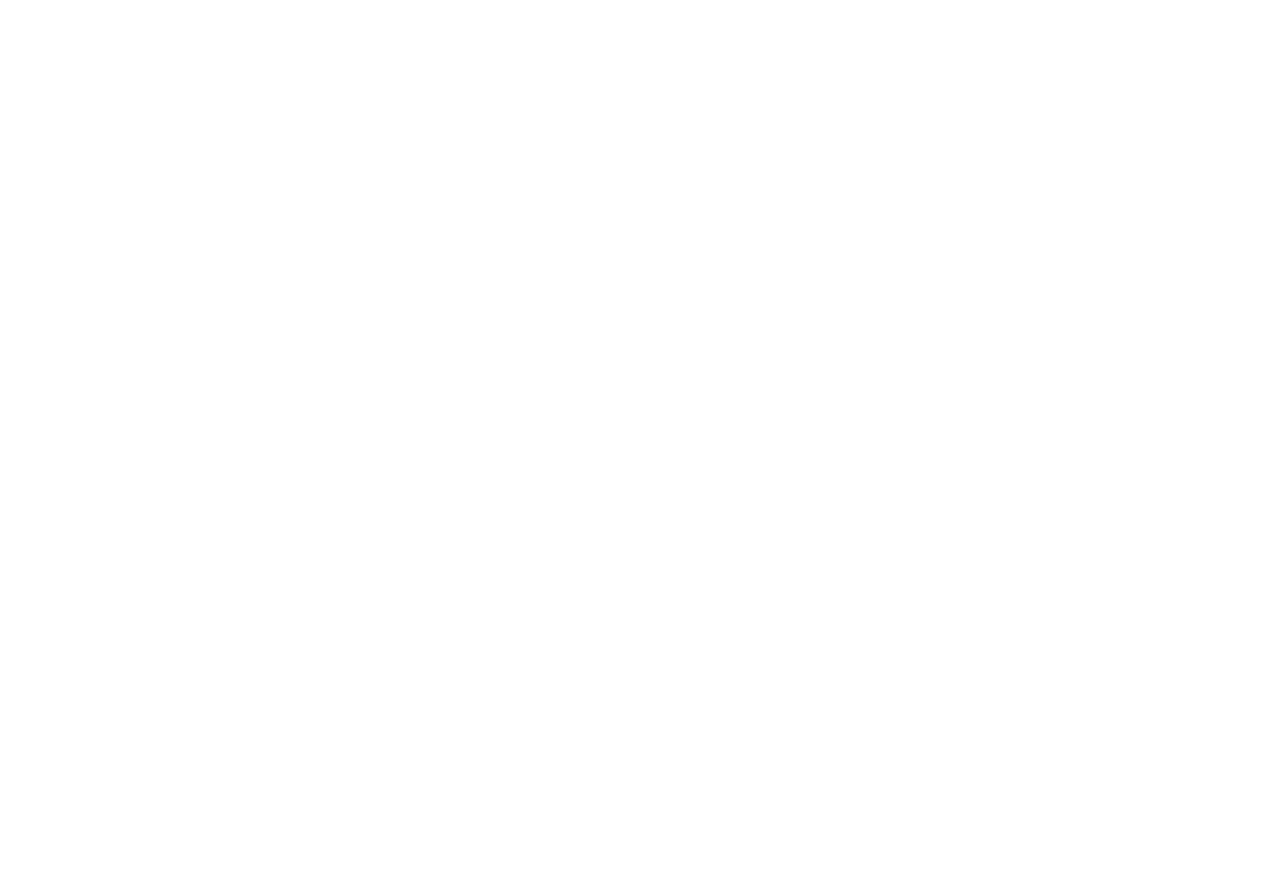
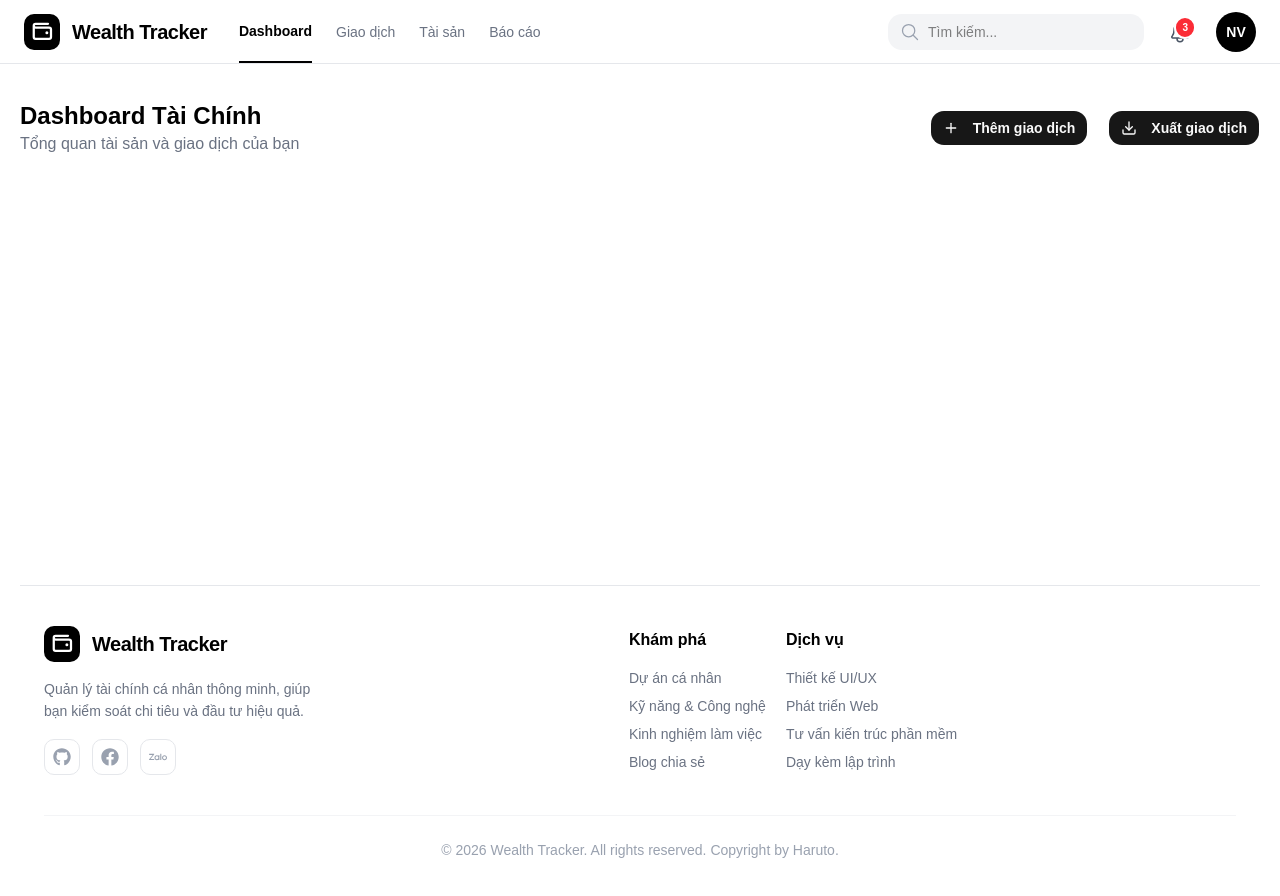
Before and after one commit to Haruto2804/WealthTracker, a React (Vite) app: page /dashboard in a window 1280 px wide. Before the commit this address had no page. Shown: the top 896 px of the page. Before the commit the page ends 800 px from the top, so only its background shows below. Built offline with nearby package versions, Linux system fonts and the light colour scheme.

Commit message:
feat (HeaderDashboard): - Use shadcn UI for buttons. _ Create reusable component AppButton with Shadcn UI for custom

```diff
--- a/src/App.jsx
+++ b/src/App.jsx
@@ -2,6 +2,7 @@
 import { Routes,Route } from 'react-router-dom'
 import Layout from './layouts/Layout'
 import './App.css'
+import Dashboard from './pages/DashboardPage/Dashboard'
 
 function App() {
 
@@ -9,6 +10,7 @@
     <Routes>
       {/* Layout bọc ngoài cùng làm Route cha */}
       <Route path="/" element={<Layout />}>
+        <Route path="/dashboard" element = {<Dashboard />}/>
       </Route>
     </Routes>
   )
--- /dev/null
+++ b/src/components/AppButton.jsx
@@ -0,0 +1,23 @@
+import { Button } from "@/components/ui/button";
+import { Plus, Download, Loader2 } from "lucide-react";
+
+const AppButton = ({ children, iconType, isLoading, className, ...props }) => {
+  const icons = {
+    add: <Plus className="mr-2 h-4 w-4" />,
+    export: <Download className="mr-2 h-4 w-4" />
+  };
+
+  return (
+    <Button
+      {...props}
+      disabled={isLoading || props.disabled}
+      // Định nghĩa style cá nhân hóa ở đây
+      className={`cursor-pointer rounded-xl font-bold transition-all active:scale-95 ${className}`}
+    >
+      {isLoading ? <Loader2 className="mr-2 h-4 w-4 animate-spin" /> : icons[iconType]}
+      {children}
+    </Button>
+  );
+};
+
+export default AppButton;
--- a/src/layouts/Header.jsx
+++ b/src/layouts/Header.jsx
@@ -15,7 +15,7 @@
         </div>
 
         <nav className="hidden md:flex items-center gap-6">
-          <a href="#" className="text-sm font-semibold text-black border-b-2 border-black pb-5 mt-5">Dashboard</a>
+          <a href="/dashboard" className="text-sm font-semibold text-black border-b-2 border-black pb-5 mt-5">Dashboard</a>
           <a href="#" className="text-sm font-medium text-gray-500 hover:text-black transition-colors">Giao dịch</a>
           <a href="#" className="text-sm font-medium text-gray-500 hover:text-black transition-colors">Tài sản</a>
           <a href="#" className="text-sm font-medium text-gray-500 hover:text-black transition-colors">Báo cáo</a>
--- a/src/layouts/Layout.jsx
+++ b/src/layouts/Layout.jsx
@@ -4,9 +4,9 @@
 
 const Layout = () => {
   return (
-    <div className="flex flex-col min-h-screen">
+    <div className="flex flex-col min-h-screen mt-25 mx-5">
       <Header />
-      <main className="grow">
+      <main className="grow bg-red text-black mb-15">
         <Outlet />
       </main>
       <Footer />
--- a/src/pages/DashboardPage/Dashboard.jsx
+++ b/src/pages/DashboardPage/Dashboard.jsx
@@ -0,0 +1,30 @@
+import AppButton from "@/components/AppButton";
+
+
+const Dashboard = () => {
+  return (
+    <>
+      <header className="flex items-center justify-between">
+        <div>
+          <p className="text-2xl font-bold">Dashboard Tài Chính</p>
+          <p className="text-gray-500">Tổng quan tài sản và giao dịch của bạn</p>
+        </div>
+        <div className="flex gap-5">
+          <AppButton
+            iconType="add"
+            variant="default"
+          >
+            Thêm giao dịch
+          </AppButton>
+          <AppButton
+            iconType="export"
+            variant="default"
+          >
+            Xuất giao dịch
+          </AppButton>
+        </div>
+      </header>
+    </>
+  )
+}
+export default Dashboard;
```
Also changed, not shown: src/index.css (line endings or trailing spaces).
